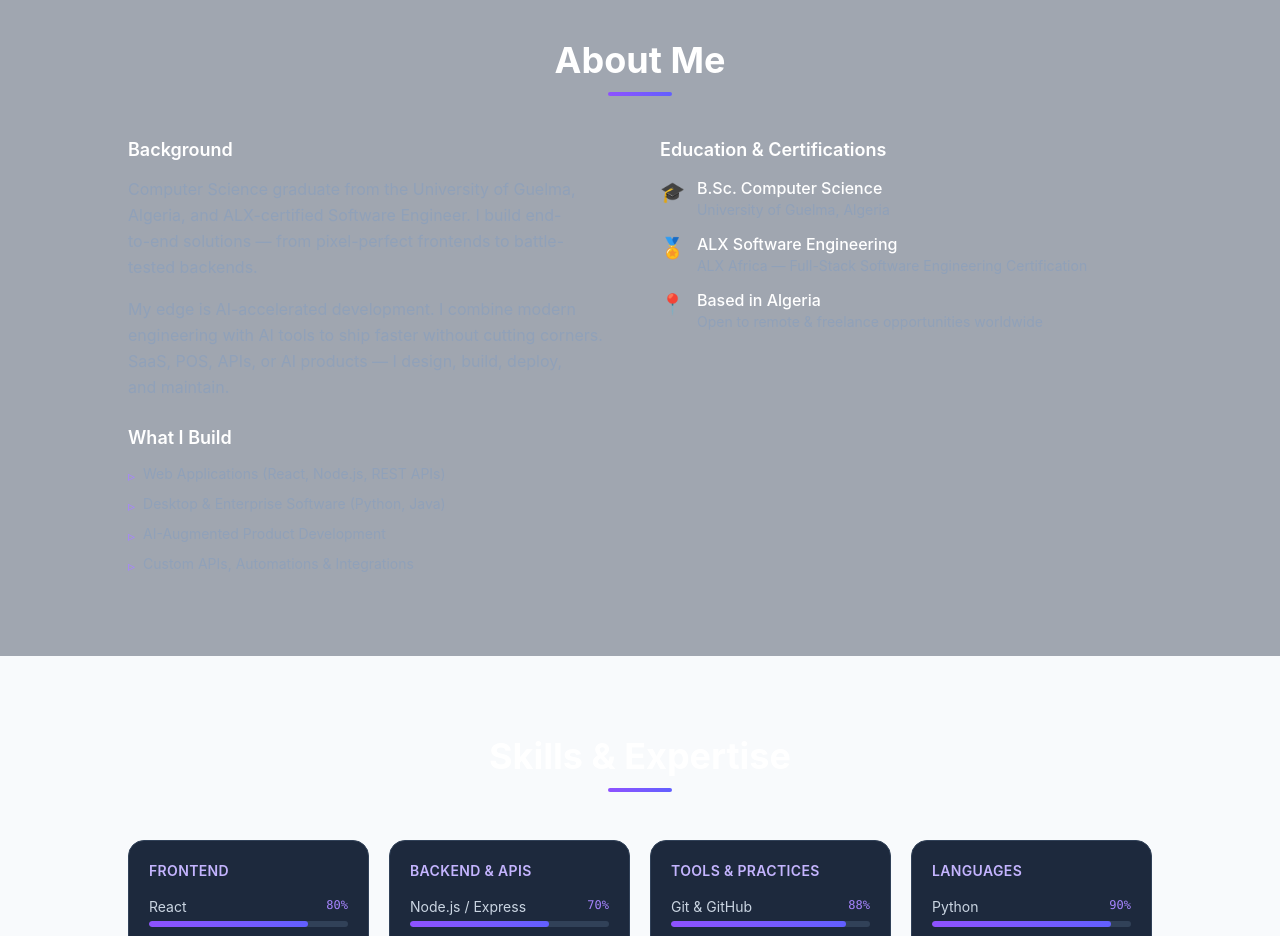
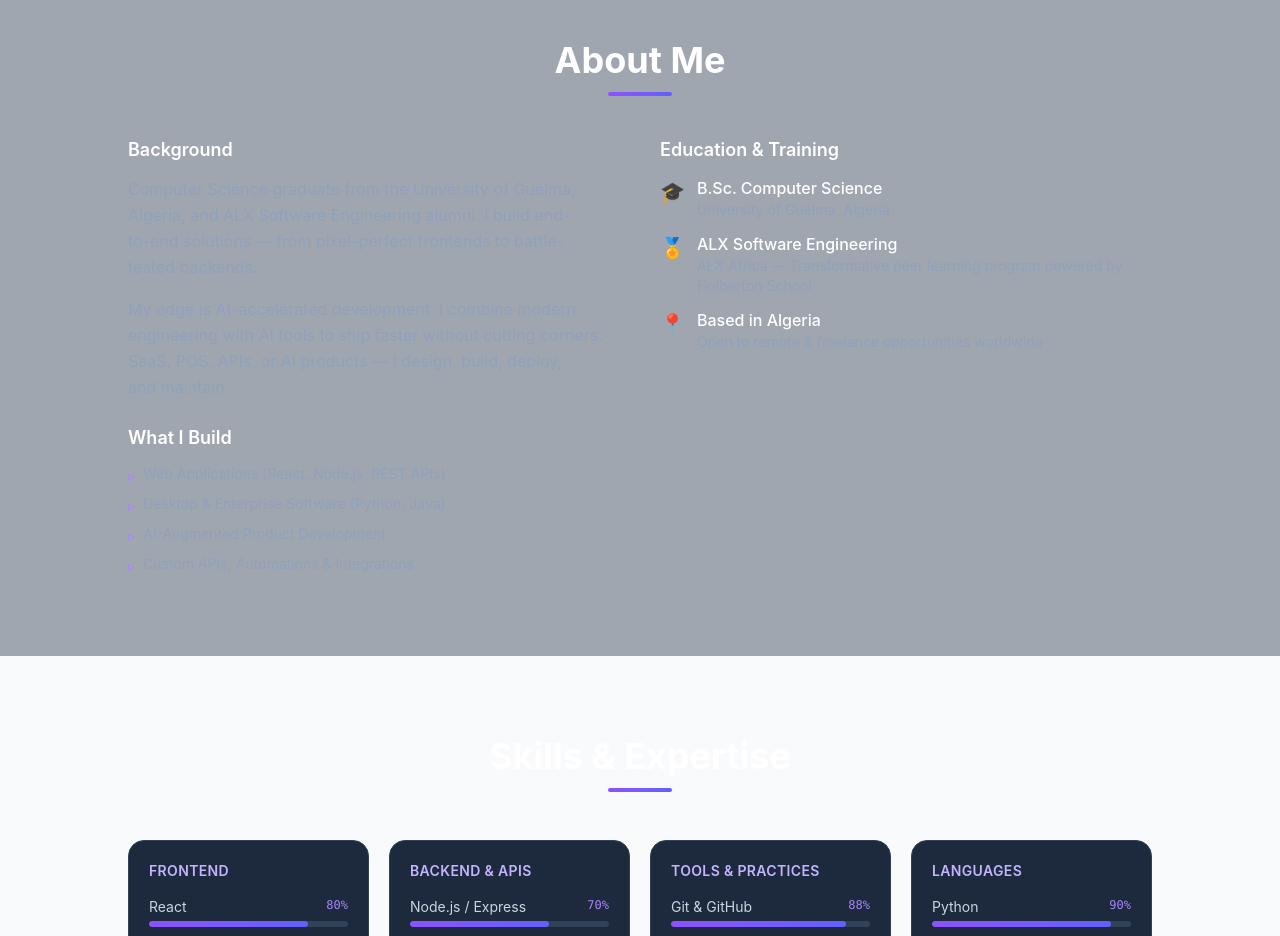
Before and after one commit to mdouaour/mdouaour.portfolio, a React (Vite) app: page / in a window 1280 px wide. Shown: the part 840-1776 px from the top of the page. Built offline with nearby package versions, Linux system fonts and the light colour scheme.

Commit message:
Fix ALX description: training program, not certification

```diff
--- a/src/data/translations.ts
+++ b/src/data/translations.ts
@@ -28,7 +28,7 @@ export const translations: TranslationSet = {
       title: 'About Me',
       background: 'Background',
       backgroundText1:
-        'Computer Science graduate from the University of Guelma, Algeria, and ALX-certified Software Engineer. I build end-to-end solutions — from pixel-perfect frontends to battle-tested backends.',
+        'Computer Science graduate from the University of Guelma, Algeria, and ALX Software Engineering alumni. I build end-to-end solutions — from pixel-perfect frontends to battle-tested backends.',
       backgroundText2:
         'My edge is AI-accelerated development. I combine modern engineering with AI tools to ship faster without cutting corners. SaaS, POS, APIs, or AI products — I design, build, deploy, and maintain.',
       whatIDo: 'What I Build',
@@ -38,11 +38,11 @@ export const translations: TranslationSet = {
         'AI-Augmented Product Development',
         'Custom APIs, Automations & Integrations',
       ],
-      education: 'Education & Certifications',
+      education: 'Education & Training',
       degree: 'B.Sc. Computer Science',
       university: 'University of Guelma, Algeria',
       alx: 'ALX Software Engineering',
-      alxSub: 'ALX Africa — Full-Stack Software Engineering Certification',
+      alxSub: 'ALX Africa — Transformative peer learning program powered by Holberton School',
       location: 'Based in Algeria',
       locationSub: 'Open to remote & freelance opportunities worldwide',
     },
@@ -110,7 +110,7 @@ export const translations: TranslationSet = {
       title: 'À Propos',
       background: 'Parcours',
       backgroundText1:
-        'Diplômé en Informatique de l\'Université de Guelma et certifié ALX Software Engineering. Je livre des solutions complètes — frontends soignés aux backends robustes.',
+        'Diplômé en Informatique de l\'Université de Guelma et participant au programme ALX Software Engineering. Je livre des solutions complètes — frontends soignés aux backends robustes.',
       backgroundText2:
         'Mon atout : un workflow accéléré par l\'IA. J\'allie pratiques modernes et outils d\'IA pour livrer plus vite sans sacrifier la qualité. SaaS, POS, API ou produit IA — je conçois, construis, déploie et maintiens.',
       whatIDo: 'Ce que je construis',
@@ -120,11 +120,11 @@ export const translations: TranslationSet = {
         'Développement de Produits Augmentés par IA',
         'APIs, Automatisations & Intégrations sur Mesure',
       ],
-      education: 'Formation & Certifications',
+      education: 'Formation',
       degree: 'Licence en Informatique',
       university: 'Université de Guelma, Algérie',
       alx: 'ALX Software Engineering',
-      alxSub: 'ALX Africa — Certification Full-Stack Software Engineering',
+      alxSub: 'ALX Africa — Programme d\'apprentissage collaboratif transformateur propulsé par Holberton School',
       location: 'Basé en Algérie',
       locationSub: 'Disponible pour le télétravail et le freelance dans le monde entier',
     },
@@ -192,7 +192,7 @@ export const translations: TranslationSet = {
       title: 'عني',
       background: 'الخلفية',
       backgroundText1:
-        'خريج علوم الحاسوب من جامعة قالمة ومعتمد من ALX في هندسة البرمجيات. أقدم حلولاً متكاملة — من واجهات دقيقة إلى خوادم متمرسة.',
+        'خريج علوم الحاسوب من جامعة قالمة ومشارك في برنامج ALX لهندسة البرمجيات. أقدم حلولاً متكاملة — من واجهات دقيقة إلى خوادم متمرسة.',
       backgroundText2:
         'ميزتي التنافسية: تطوير معزز بالذكاء الاصطناعي. أمزج الهندسة الحديثة بأدوات الذكاء الاصطناعي لأنتج بشكل أسرع دون التضحية بالجودة. SaaS، نقاط بيع، APIs، أو منتجات ذكاء اصطناعي — أصمم، أبني، أنشر، وأصون.',
       whatIDo: 'ما أبنيه',
@@ -202,11 +202,11 @@ export const translations: TranslationSet = {
         'تطوير منتجات معززة بالذكاء الاصطناعي',
         'واجهات برمجية مخصصة، أتمتة وتكامل',
       ],
-      education: 'التعليم والشهادات',
+      education: 'التعليم والتدريب',
       degree: 'بكالوريوس علوم الحاسوب',
       university: 'جامعة قالمة، الجزائر',
       alx: 'ALX Software Engineering',
-      alxSub: 'ALX Africa — شهادة Full-Stack في هندسة البرمجيات',
+      alxSub: 'ALX Africa — برنامج تعلم نظيري تحويلي برعاية Holberton School',
       location: 'مقيم في الجزائر',
       locationSub: 'متاح للعمل عن بُعد والمستقل حول العالم',
     },
```
